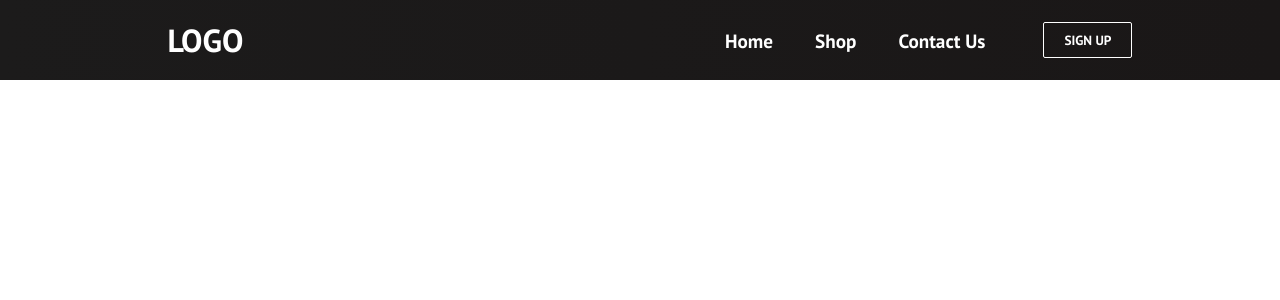
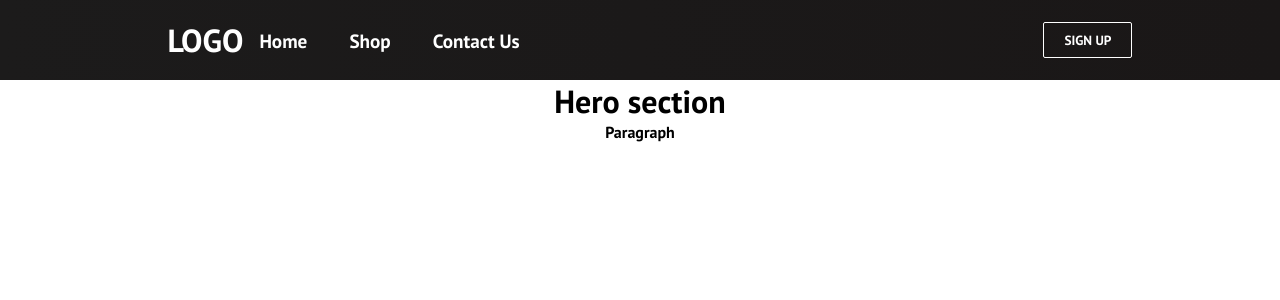
Before and after one commit to wifon0902/react-website, a React (Create React App) app: page / in a window 1280 px wide. Shown: the top 300 px of the page. Built offline with nearby package versions, Linux system fonts and the light colour scheme.

Commit message:
adding hero section

```diff
--- a/src/App.js
+++ b/src/App.js
@@ -2,6 +2,7 @@ import React from "react";
 import Navbar from "./components/Navbar";
 import { BrowserRouter as Router, Routes, Route } from "react-router-dom";
 import "./App.css";
+import Home from "./components/pages/Home";
 
 function App() {
   return (
@@ -9,7 +10,7 @@ function App() {
       <Router>
         <Navbar />
         <Routes>
-          <Route path="/" exact />
+          <Route path="/" exact Component={Home} />
         </Routes>
       </Router>
     </>
--- /dev/null
+++ b/src/components/HeroSection.css
@@ -0,0 +1,7 @@
+.hero-container {
+  height: 100vh;
+  width: 100%;
+  display: flex;
+  flex-direction: column;
+  align-items: center;
+}
--- /dev/null
+++ b/src/components/HeroSection.js
@@ -0,0 +1,24 @@
+import React from "react";
+import "../App.css";
+import { Button } from "./Button";
+import "./HeroSection.css";
+
+function HeroSection() {
+  return (
+    <div className="hero-container">
+      <h1>Hero section</h1>
+      <p>Paragraph</p>
+      <div className="hero-btns">
+        <Button
+          className="btns"
+          buttonStyle="btn--outline"
+          buttonSize="btn--large"
+        >
+          GET STARTED
+        </Button>
+      </div>
+    </div>
+  );
+}
+
+export default HeroSection;
--- a/src/components/Navbar.css
+++ b/src/components/Navbar.css
@@ -36,7 +36,7 @@
   list-style: none;
   text-align: center;
   width: 60vw;
-  justify-content: end;
+  justify-content: start;
   margin-right: 2rem;
 }
 
--- a/src/components/Navbar.js
+++ b/src/components/Navbar.js
@@ -1,4 +1,4 @@
-import React, { useState } from "react";
+import React, { useState, useEffect } from "react";
 import { Link } from "react-router-dom";
 import "./Navbar.css";
 import { Button } from "./Button";
@@ -17,6 +17,10 @@ function Navbar() {
       setButton(true);
     }
   };
+
+  useEffect(() => {
+    showButton();
+  }, []);
 
   window.addEventListener("resize", showButton);
 
--- /dev/null
+++ b/src/components/pages/Home.js
@@ -0,0 +1,13 @@
+import React from "react";
+import "../../App.css";
+import HeroSection from "../HeroSection";
+
+function Home() {
+  return (
+    <>
+      <HeroSection />
+    </>
+  );
+}
+
+export default Home;
```
